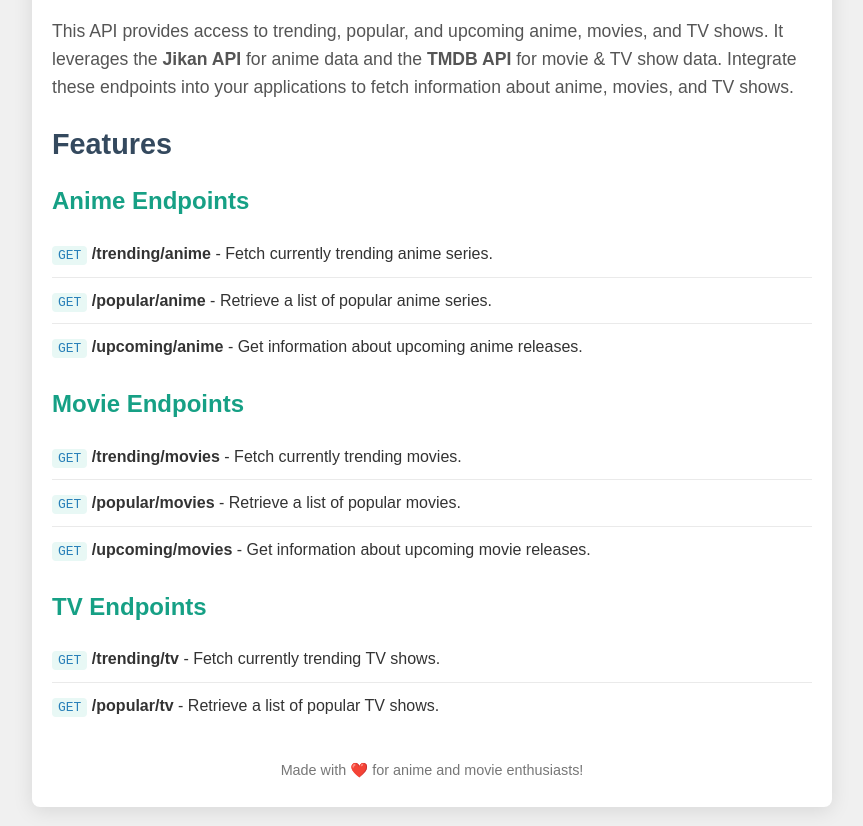
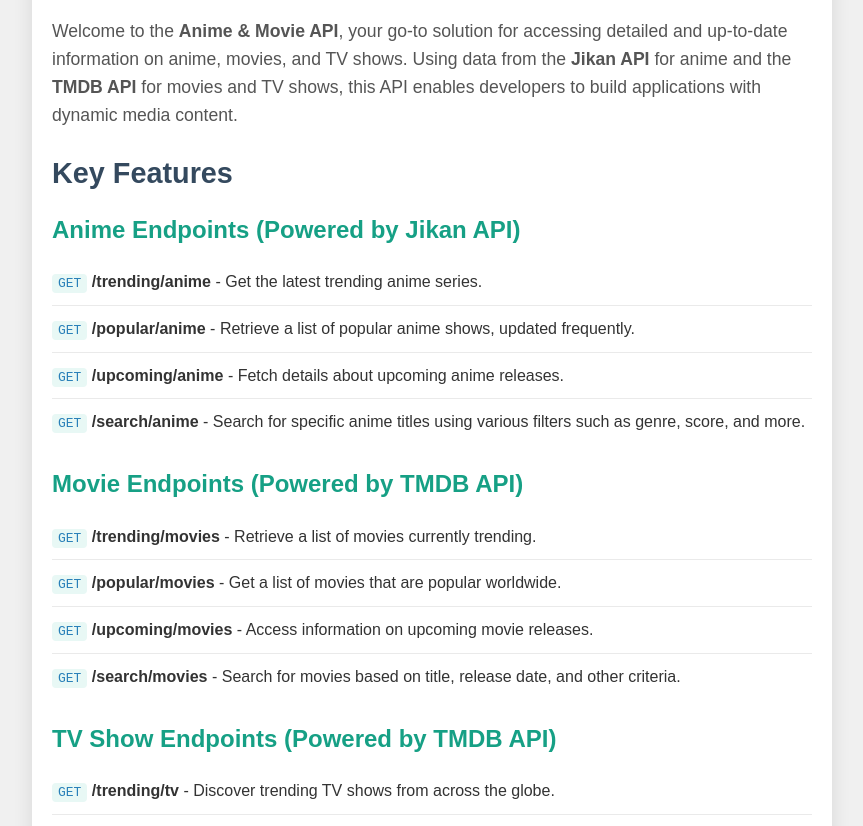
Before and after one commit to Harshitv21/Cine-De-Niro-API, a website: page public/index.html in a window 1280 px wide. Shown: the part 107-933 px from the top of the page, without its empty margins (208-1071 px from the left). Drawn offline with Linux system fonts and the light colour scheme.

Commit message:
Redo static served html pages

```diff
--- a/public/index.html
+++ b/public/index.html
@@ -89,6 +89,10 @@
       color: #555;
     }
 
+    .feature-section {
+      margin-bottom: 20px;
+    }
+
     /* Responsive styles */
     @media (max-width: 600px) {
       h1 {
@@ -106,32 +110,42 @@
   <div class="container">
     <h1>Anime & Movie API</h1>
 
-    <p class="api-description">This API provides access to trending, popular, and upcoming anime, movies, and TV shows. It leverages the <strong>Jikan API</strong> for anime data and the <strong>TMDB API</strong> for movie & TV show data. Integrate these endpoints into your applications to fetch information about anime, movies, and TV shows.</p>
+    <p class="api-description">Welcome to the <strong>Anime & Movie API</strong>, your go-to solution for accessing detailed and up-to-date information on anime, movies, and TV shows. Using data from the <strong>Jikan API</strong> for anime and the <strong>TMDB API</strong> for movies and TV shows, this API enables developers to build applications with dynamic media content.</p>
 
-    <h2>Features</h2>
+    <h2>Key Features</h2>
 
-    <h3>Anime Endpoints</h3>
+    <div class="feature-section">
+      <h3>Anime Endpoints (Powered by Jikan API)</h3>
       <ul>
-      <li><code>GET</code> <strong>/trending/anime</strong> - Fetch currently trending anime series.</li>
-      <li><code>GET</code> <strong>/popular/anime</strong> - Retrieve a list of popular anime series.</li>
-      <li><code>GET</code> <strong>/upcoming/anime</strong> - Get information about upcoming anime releases.</li>
+        <li><code>GET</code> <strong>/trending/anime</strong> - Get the latest trending anime series.</li>
+        <li><code>GET</code> <strong>/popular/anime</strong> - Retrieve a list of popular anime shows, updated frequently.</li>
+        <li><code>GET</code> <strong>/upcoming/anime</strong> - Fetch details about upcoming anime releases.</li>
+        <li><code>GET</code> <strong>/search/anime</strong> - Search for specific anime titles using various filters such as genre, score, and more.</li>
       </ul>
+    </div>
 
-    <h3>Movie Endpoints</h3>
+    <div class="feature-section">
+      <h3>Movie Endpoints (Powered by TMDB API)</h3>
       <ul>
-      <li><code>GET</code> <strong>/trending/movies</strong> - Fetch currently trending movies.</li>
-      <li><code>GET</code> <strong>/popular/movies</strong> - Retrieve a list of popular movies.</li>
-      <li><code>GET</code> <strong>/upcoming/movies</strong> - Get information about upcoming movie releases.</li>
+        <li><code>GET</code> <strong>/trending/movies</strong> - Retrieve a list of movies currently trending.</li>
+        <li><code>GET</code> <strong>/popular/movies</strong> - Get a list of movies that are popular worldwide.</li>
+        <li><code>GET</code> <strong>/upcoming/movies</strong> - Access information on upcoming movie releases.</li>
+        <li><code>GET</code> <strong>/search/movies</strong> - Search for movies based on title, release date, and other criteria.</li>
       </ul>
+    </div>
 
-    <h3>TV Endpoints</h3>
+    <div class="feature-section">
+      <h3>TV Show Endpoints (Powered by TMDB API)</h3>
       <ul>
-      <li><code>GET</code> <strong>/trending/tv</strong> - Fetch currently trending TV shows.</li>
-      <li><code>GET</code> <strong>/popular/tv</strong> - Retrieve a list of popular TV shows.</li>
+        <li><code>GET</code> <strong>/trending/tv</strong> - Discover trending TV shows from across the globe.</li>
+        <li><code>GET</code> <strong>/popular/tv</strong> - Fetch popular TV shows from a wide variety of genres.</li>
+        <li><code>GET</code> <strong>/search/tv</strong> - Search for TV shows by name, genre, or other criteria.</li>
       </ul>
+    </div>
 
     <footer>
-      <p>Made with ❤️ for anime and movie enthusiasts!</p>
+      <p>Made with ❤️ by anime and movie enthusiasts for developers around the world!</p>
+      <p>For detailed API documentation and examples, visit the <a href="#" target="_blank">Postman Collection</a>.</p>
     </footer>
   </div>
 
```
Also changed, not shown: public/404.html (+1 -1 lines). Lines whose indentation alone changed are shown as unchanged.
